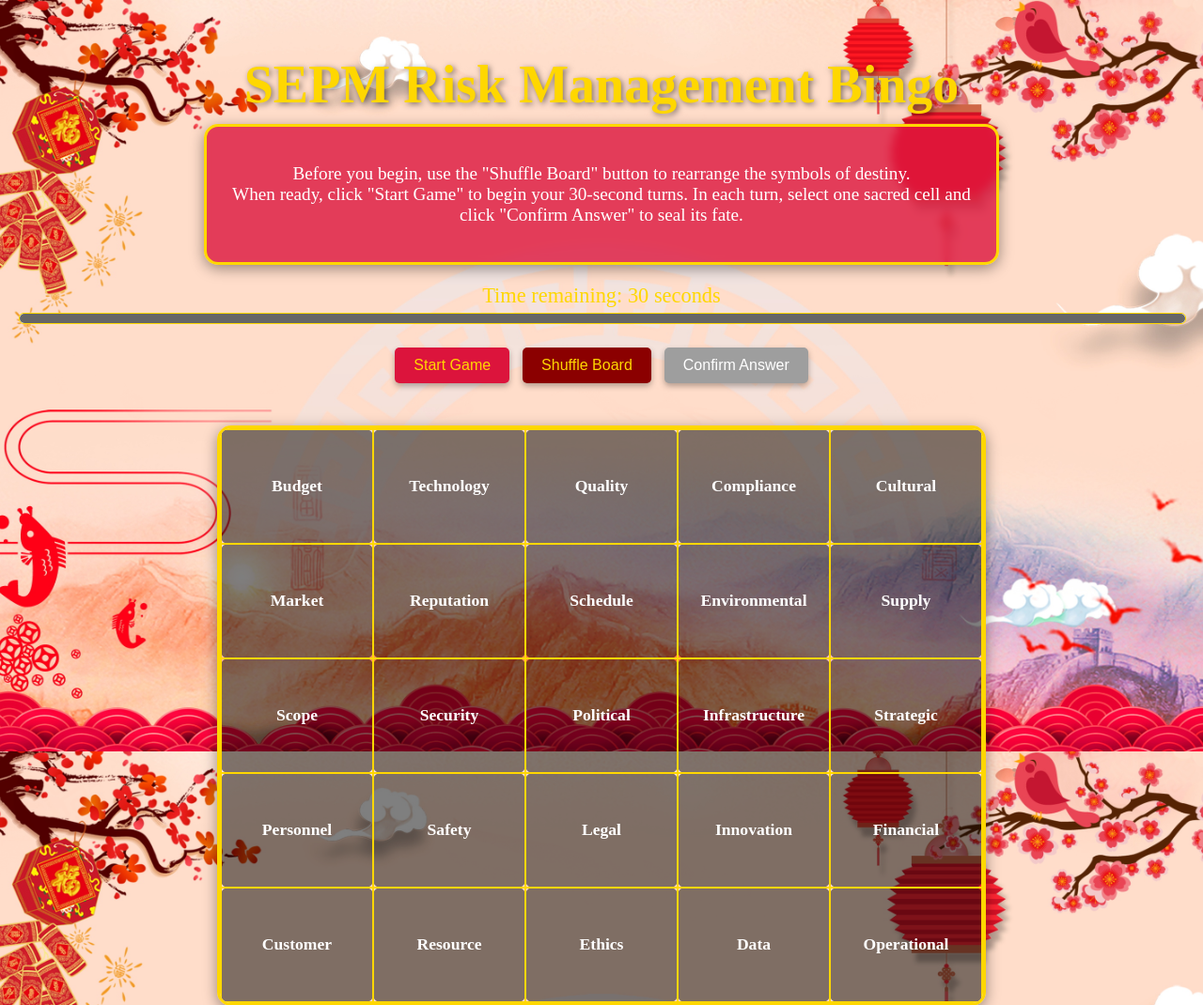
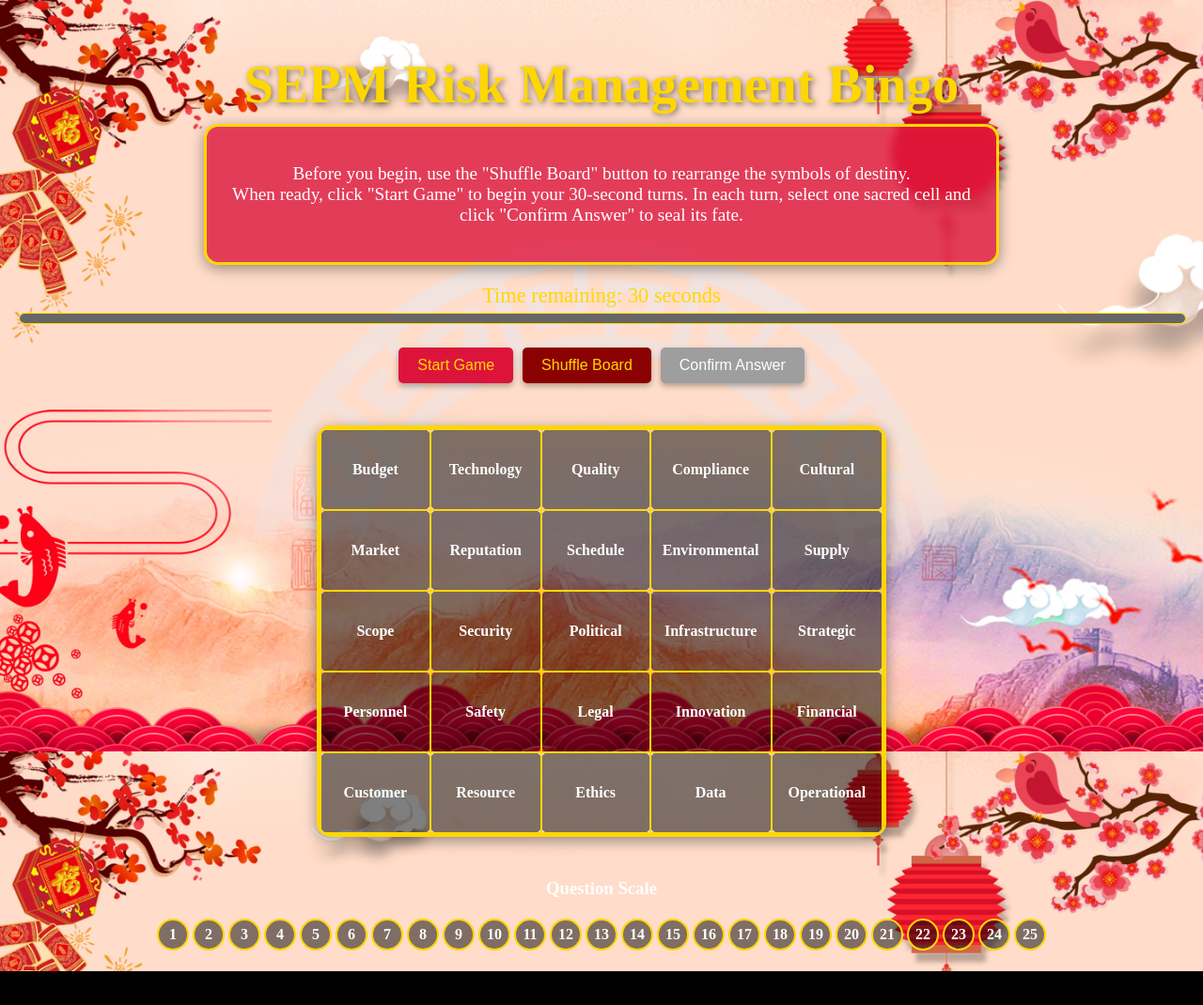
Before and after one commit to Monish21072004/Bingo-game, a plain HTML site: page index.html in a window 1280 px wide. Shown: the top 1070 px of the page at 94% size. After the commit the page ends 1034 px from the top, so only its background shows below. Drawn offline with Linux system fonts and the light colour scheme.

Commit message:
Update index.html

```diff
--- a/index.html
+++ b/index.html
@@ -80,17 +80,19 @@
     table {
       border-collapse: collapse;
       margin: 0 auto;
+      width: 100%;
+      max-width: 600px;
     }
     td {
       border: 2px solid #ffd700;
-      padding: 20px;
-      width: 120px;
-      height: 80px;
+      padding: 12px;
+      width: 20%;
+      height: 60px;
       cursor: pointer;
       background-color: rgba(0,0,0,0.5);
       transition: background-color 0.3s, transform 0.3s;
       font-weight: bold;
-      font-size: 1.1em;
+      font-size: 1em;
       border-radius: 8px;
       position: relative;
       overflow: hidden;
@@ -137,6 +139,9 @@
     /* Controls */
     #controls {
       margin: 20px;
+      display: flex;
+      flex-wrap: wrap;
+      justify-content: center;
     }
     button {
       padding: 10px 20px;
@@ -167,7 +172,6 @@
       background-color: #9e9e9e;
       cursor: not-allowed;
     }
-    /* New Time Out button for Rapid Fire */
     #timeout-btn {
       background-color: #808080;
       color: #fff;
@@ -370,7 +374,7 @@
       #instruction { font-size: 1em; padding: 15px; }
       #timer { font-size: 1.2em; }
       button { padding: 8px 16px; font-size: 0.9em; }
-      td { width: 80px; height: 60px; padding: 10px; font-size: 0.9em; }
+      td { padding: 8px; font-size: 0.9em; height: 50px; }
       .question-btn { width: 25px; height: 25px; line-height: 25px; font-size: 0.8em; }
       #decision-container { flex-direction: column; }
       .decision-option { width: 100%; border-right: none; border-bottom: 2px solid #ffd700; }
@@ -681,7 +685,7 @@
       }
     }
 
-    // "Time Out" function for rapid fire button.
+    // "Time Out" function for rapid fire.
     function rapidFireTimeout() {
       clearInterval(timerInterval);
       let qIndex = currentRapidQuestion;
@@ -690,9 +694,7 @@
         confirmedCells[qIndex].classList.remove('rapid-fire');
         confirmedCells[qIndex].removeEventListener('click', rapidFireCellClick);
       }
-      // Hide the "Time Out" button
       timeoutBtn.style.display = "none";
-      // Check if any rapid-fire cells remain.
       let pending = false;
       for (let i = 0; i < 25; i++) {
         if (questionStatuses[i] !== "correct" && confirmedCells[i] && confirmedCells[i].classList.contains('rapid-fire')) {
@@ -781,7 +783,6 @@
         }
       }
       alert("Rapid Fire Mode: All wrong/unanswered questions are now unlocked for reattempt.");
-      // Show the "Time Out" button in rapid fire mode.
       timeoutBtn.style.display = "inline-block";
     }
 
```
